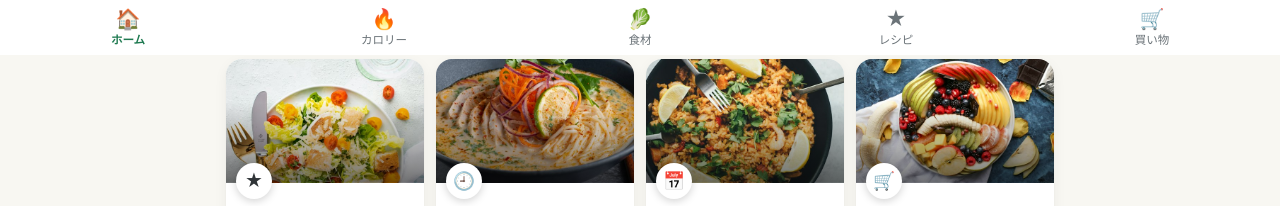
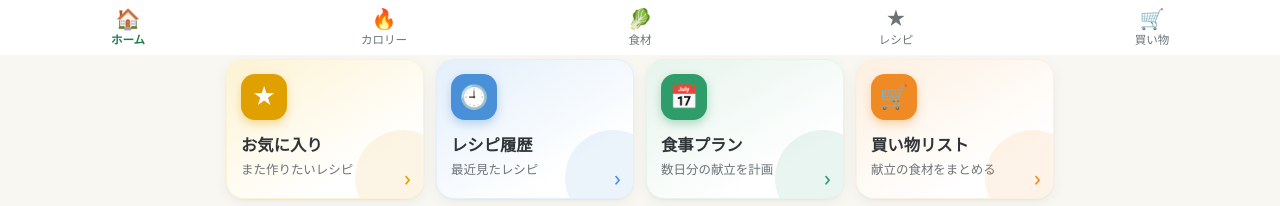
Before and after one commit to yameseikotuin-beep/my-first-project, a React (Vite) app in the folder react-app/: page / in a window 1280 px wide. Shown: the part 745-951 px from the top of the page. Built offline with nearby package versions, Linux system fonts and the light colour scheme; no server answers.

Commit message:
ホームのメニュー欄を写真なしの色分けタイルに変更する
Co-Authored-By: Claude Opus 5.5 <noreply@anthropic.com>
Claude-Session: https://claude.ai/code/session_015Z6WsZ5hk6k3pSFUPitj65

```diff
--- a/react-app/src/index.css
+++ b/react-app/src/index.css
@@ -245,25 +245,33 @@ details > summary { cursor: pointer; font-weight: 600; }
 .feature-grid { display: grid; grid-template-columns: 1fr 1fr; gap: 10px; }
 @media (min-width: 640px) { .feature-grid { grid-template-columns: repeat(4, 1fr); gap: 12px; } }
 .feature-tile {
-  display: flex; flex-direction: column; overflow: hidden; text-decoration: none; color: inherit;
-  background: var(--surface); border-radius: 16px; box-shadow: var(--shadow); transition: transform 0.15s ease;
+  --tone: var(--green); --tone-soft: var(--green-soft);
+  position: relative; display: flex; flex-direction: column; gap: 2px; min-height: 140px; padding: 14px;
+  text-decoration: none; color: inherit; border-radius: 18px; overflow: hidden;
+  background: linear-gradient(150deg, var(--tone-soft) 0%, #fff 75%); border: 1px solid var(--tone-soft);
+  box-shadow: var(--shadow); transition: transform 0.15s ease;
+}
+.feature-tile::after {
+  content: ''; position: absolute; right: -28px; bottom: -28px; width: 96px; height: 96px; border-radius: 50%;
+  background: var(--tone); opacity: 0.1;
 }
 .feature-tile:active { transform: scale(0.97); }
-.feature-photo {
-  position: relative; display: block; aspect-ratio: 16 / 10; background-color: var(--green-soft);
-  background-size: cover; background-position: center;
-}
+.feature-tile.yellow { --tone: #e0a100; --tone-soft: #fdf3d3; }
+.feature-tile.blue { --tone: #4a90d9; --tone-soft: #e3effb; }
+.feature-tile.green { --tone: var(--green); --tone-soft: var(--green-soft); }
+.feature-tile.orange { --tone: var(--orange); --tone-soft: var(--orange-soft); }
+.feature-top { display: flex; align-items: flex-start; justify-content: space-between; margin-bottom: 10px; }
 .feature-ico {
-  position: absolute; left: 10px; bottom: -16px; width: 36px; height: 36px; border-radius: 50%;
-  display: grid; place-items: center; font-size: 1.1rem; background: #fff; box-shadow: 0 2px 8px rgba(0,0,0,0.18);
+  width: 46px; height: 46px; border-radius: 14px; display: grid; place-items: center; font-size: 1.45rem;
+  background: var(--tone); color: #fff; box-shadow: 0 4px 10px color-mix(in srgb, var(--tone) 35%, transparent);
 }
 .feature-count {
-  position: absolute; right: 8px; top: 8px; padding: 2px 9px; border-radius: 999px;
-  background: rgba(255,255,255,0.92); color: var(--green-dark); font-size: 0.75rem; font-weight: 700;
+  padding: 2px 9px; border-radius: 999px; background: #fff; color: var(--tone);
+  border: 1px solid var(--tone-soft); font-size: 0.75rem; font-weight: 700;
 }
-.feature-body { display: flex; flex-direction: column; gap: 2px; padding: 22px 12px 12px; }
-.feature-body strong { font-size: 1rem; }
-.feature-sub { font-size: 0.78rem; color: var(--muted); }
+.feature-tile strong { font-size: 1.02rem; }
+.feature-sub { font-size: 0.78rem; color: var(--muted); padding-right: 14px; }
+.feature-arrow { position: absolute; right: 12px; bottom: 8px; font-size: 1.4rem; line-height: 1; color: var(--tone); }
 
 .setting-list { background: var(--surface); border-radius: 16px; box-shadow: var(--shadow); overflow: hidden; }
 .setting-row {
--- a/react-app/src/pages/Home.tsx
+++ b/react-app/src/pages/Home.tsx
@@ -14,10 +14,6 @@ function quickPlanBg() {
   }
 }
 
-const dishBg = (name: string) => ({
-  backgroundImage: `linear-gradient(180deg, rgba(0,0,0,0) 35%, rgba(0,0,0,0.55)), url("${import.meta.env.BASE_URL}dishes/${name}.jpg")`,
-})
-
 export function Home() {
   const d = useAppData()
   const s = settingsFor(d)
@@ -28,10 +24,10 @@ export function Home() {
   const expiring = inventory.filter((i) => i.expiry && daysUntil(i.expiry, t) <= 2).length
 
   const features = [
-    { to: 'saved?tab=favorites', ico: '★', title: 'お気に入り', sub: 'また作りたいレシピ', photo: 'salad', count: mine(d, d.favorites).length, unit: '件' },
-    { to: 'saved?tab=history', ico: '🕘', title: 'レシピ履歴', sub: '最近見たレシピ', photo: 'soup', count: mine(d, d.history).length, unit: '件' },
-    { to: 'plan', ico: '📅', title: '食事プラン', sub: '数日分の献立を計画', photo: 'rice', count: mine(d, d.mealPlans).length, unit: '件' },
-    { to: 'shopping', ico: '🛒', title: '買い物リスト', sub: '献立の食材をまとめる', photo: 'fruit-bowl', count: mine(d, d.shoppingLists).length, unit: '件' },
+    { to: 'saved?tab=favorites', ico: '★', title: 'お気に入り', sub: 'また作りたいレシピ', tone: 'yellow', count: mine(d, d.favorites).length, unit: '件' },
+    { to: 'saved?tab=history', ico: '🕘', title: 'レシピ履歴', sub: '最近見たレシピ', tone: 'blue', count: mine(d, d.history).length, unit: '件' },
+    { to: 'plan', ico: '📅', title: '食事プラン', sub: '数日分の献立を計画', tone: 'green', count: mine(d, d.mealPlans).length, unit: '件' },
+    { to: 'shopping', ico: '🛒', title: '買い物リスト', sub: '献立の食材をまとめる', tone: 'orange', count: mine(d, d.shoppingLists).length, unit: '件' },
   ]
   const settingsMenu = [
     { to: 'inventory', ico: '🧊', color: '#e3f1fb', title: '食材の在庫', sub: inventory.length > 0 ? `${inventory.length}品を登録中` : '冷蔵庫の食材と期限を管理', alert: expiring > 0 ? `期限間近 ${expiring}` : '' },
@@ -90,15 +86,14 @@ export function Home() {
       <h2 className="home-section">レシピと献立</h2>
       <div className="feature-grid">
         {features.map((m) => (
-          <a key={m.to} className="feature-tile" href={href(m.to)}>
-            <span className="feature-photo" style={dishBg(m.photo)}>
+          <a key={m.to} className={`feature-tile ${m.tone}`} href={href(m.to)}>
+            <span className="feature-top">
               <span className="feature-ico" aria-hidden>{m.ico}</span>
               {m.count > 0 && <span className="feature-count">{m.count}{m.unit}</span>}
             </span>
-            <span className="feature-body">
-              <strong>{m.title}</strong>
-              <span className="feature-sub">{m.sub}</span>
-            </span>
+            <strong>{m.title}</strong>
+            <span className="feature-sub">{m.sub}</span>
+            <span className="feature-arrow" aria-hidden>›</span>
           </a>
         ))}
       </div>
```
